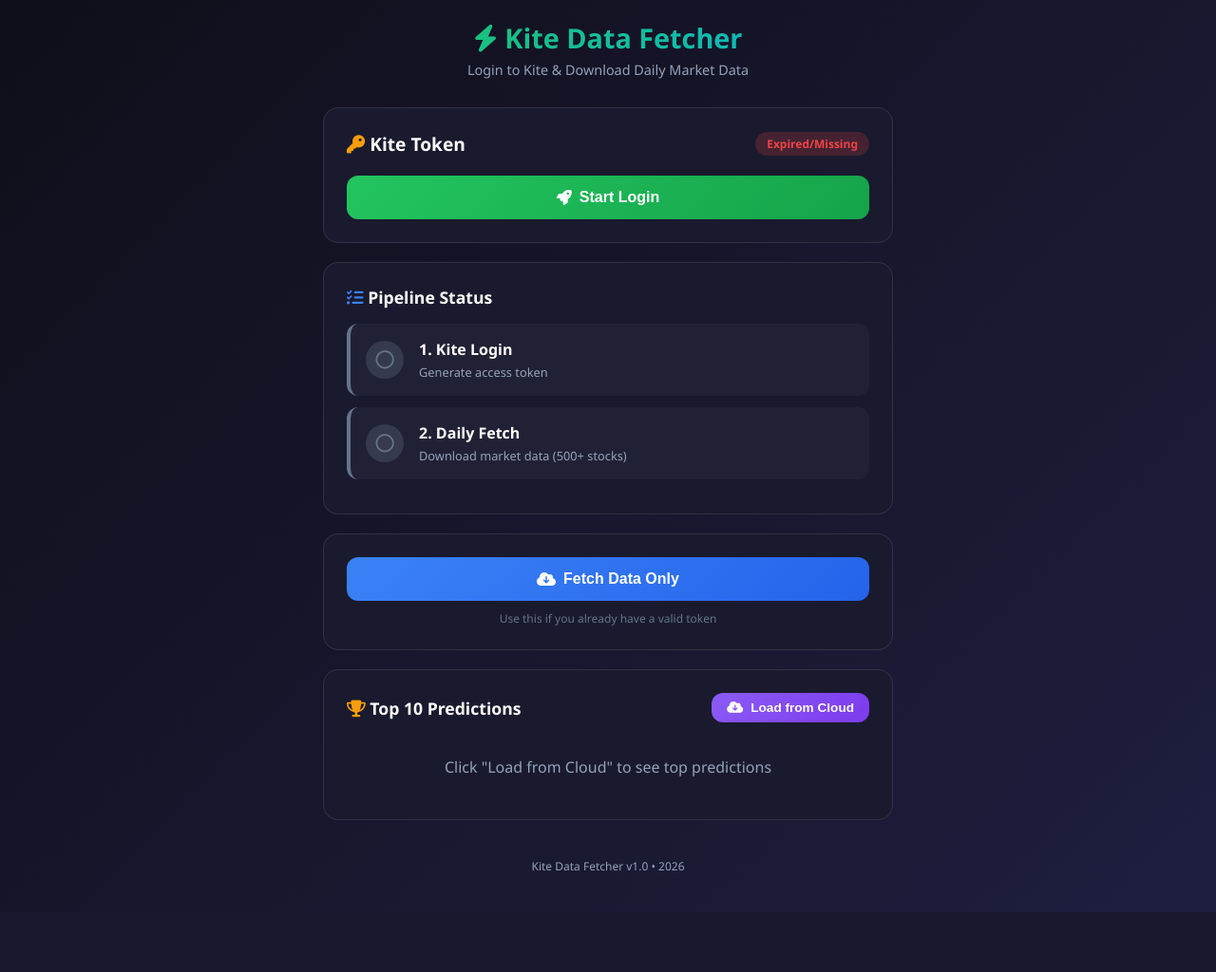
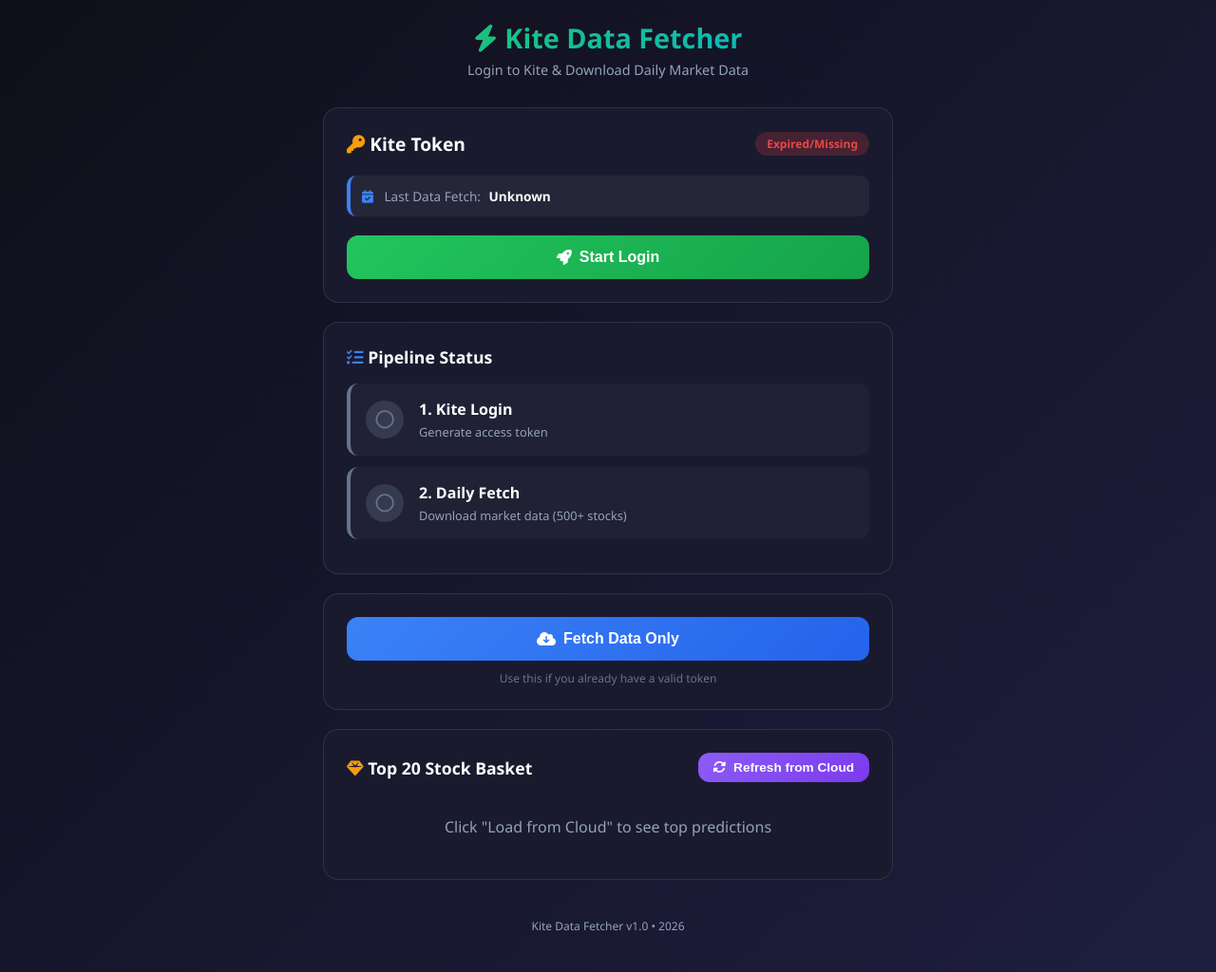
Before and after one commit to ssk-2003/kite-data-fetcher, a Flask app: page / in a window 1280 px wide. Shown: the whole page at 95% size. Before the commit the page ends 961 px from the top, so only its background shows below. Run offline with Flask 3, Linux system fonts and the light colour scheme.

Commit message:
Update dashboard: Top 20, Last Fetch, and Accuracy columns

```diff
--- a/app.py
+++ b/app.py
@@ -4,6 +4,7 @@ import subprocess
 import threading
 import time
 import pandas as pd
+import datetime as dt
 import shutil
 from flask import Flask, render_template, request, redirect, jsonify
 from kiteconnect import KiteConnect
@@ -31,31 +32,49 @@ script_status = {
     "sync": {"status": "idle", "output": ""}
 }
 
-def get_top_10():
-    """Fetch Top 10 predictions from Cloud DB."""
+def get_top_20():
+    """Fetch Top 20 predictions from Cloud DB."""
     if not CLOUD_DATABASE_URL:
         return []
     try:
         engine = create_engine(CLOUD_DATABASE_URL)
         with engine.connect() as conn:
             # Added market_regime to query
-            query = text("SELECT symbol, omre_score, signal, stop_loss, target_price, market_regime FROM predictions ORDER BY omre_score DESC LIMIT 10")
+            query = text("SELECT symbol, omre_score, signal, stop_loss, target_price, market_regime FROM predictions ORDER BY omre_score DESC LIMIT 20")
             df = pd.read_sql(query, conn)
             return df.to_dict(orient='records')
     except Exception as e:
-        print(f"Error fetching Top 10: {e}")
+        print(f"Error fetching Top 20: {e}")
         return []
+
+def get_last_fetch():
+    """Fetch the latest timestamp from stock_history."""
+    if not CLOUD_DATABASE_URL:
+        return None
+    try:
+        engine = create_engine(CLOUD_DATABASE_URL)
+        with engine.connect() as conn:
+            query = text("SELECT MAX(ts) FROM stock_history")
+            result = conn.execute(query).scalar()
+            if result:
+                # Format to friendly string
+                return result.strftime("%Y-%m-%d %H:%M:%S")
+            return "No data"
+    except Exception as e:
+        print(f"Error fetching last fetch: {e}")
+        return "Unknown"
 
 @app.route('/')
 def dashboard():
     token = os.getenv("KITE_ACCESS_TOKEN")
     status = "Active" if token else "Expired/Missing"
-    top_10 = get_top_10()
+    top_20 = get_top_20()
+    last_fetch = get_last_fetch()
 
     # Extract Market Regime from the first stock (it's global)
-    market_regime = top_10[0]['market_regime'] if top_10 and 'market_regime' in top_10[0] else "Unknown"
+    market_regime = top_20[0]['market_regime'] if top_20 and 'market_regime' in top_20[0] else "Unknown"
 
-    return render_template('dashboard.html', token_status=status, top_stocks=top_10, market_regime=market_regime)
+    return render_template('dashboard.html', token_status=status, top_stocks=top_20, market_regime=market_regime, last_fetch=last_fetch)
 
 @app.route('/automated_login', methods=['POST'])
 def automated_login():
@@ -358,9 +377,9 @@ def callback():
 
 @app.route('/api/top10')
 def api_top10():
-    """Return top 10 predictions from cloud database as JSON"""
+    """Return top 20 predictions from cloud database as JSON"""
     try:
-        predictions = get_top_10()
+        predictions = get_top_20()
         return jsonify(predictions)
     except Exception as e:
         return jsonify({"error": str(e)}), 500
--- a/templates/dashboard.html
+++ b/templates/dashboard.html
@@ -353,6 +353,12 @@
                     {{ token_status }}
                 </span>
             </div>
+            <div style="padding: 12px; background: rgba(255, 255, 255, 0.05); border-radius: 10px; margin-bottom: 20px; border-left: 4px solid #3b82f6;">
+                <p style="font-size: 0.85rem; color: var(--text-secondary); margin: 0;">
+                    <i class="fas fa-calendar-check" style="color: #3b82f6; margin-right: 8px;"></i> Last Data Fetch:
+                    <strong style="color: white; margin-left: 5px;" id="last-fetch-ts">{{ last_fetch or 'Checking...' }}</strong>
+                </p>
+            </div>
 
             <!-- Step 1: Start Login -->
             <div id="login-step-1">
@@ -429,14 +435,13 @@
             </p>
         </div>
 
-        <!-- Top 10 Predictions Section -->
         <div class="card">
             <div style="display: flex; justify-content: space-between; align-items: center; margin-bottom: 16px;">
-                <h2 style="font-size: 1.1rem;"><i class="fas fa-trophy" style="color: #f59e0b;"></i> Top 10 Predictions
+                <h2 style="font-size: 1.1rem;"><i class="fas fa-gem" style="color: #f59e0b;"></i> Top 20 Stock Basket
                 </h2>
                 <button onclick="loadPredictions()" id="btn-load-predictions" class="btn btn-purple"
                     style="width: auto; padding: 8px 16px; font-size: 0.85rem;">
-                    <i class="fas fa-cloud-download-alt"></i> Load from Cloud
+                    <i class="fas fa-sync-alt"></i> Refresh from Cloud
                 </button>
             </div>
 
@@ -446,8 +451,9 @@
                         <tr>
                             <th>#</th>
                             <th>Symbol</th>
-                            <th>Score</th>
-                            <th>Signal</th>
+                            <th>Basket</th>
+                            <th>Accuracy</th>
+                            <th>Prediction</th>
                         </tr>
                     </thead>
                     <tbody id="predictions-body">
@@ -659,12 +665,21 @@
 
                     data.forEach((stock, idx) => {
                         const scoreClass = stock.omre_score >= 70 ? 'score-high' : stock.omre_score >= 50 ? 'score-medium' : 'score-low';
+                        const accuracy = (stock.omre_score > 80) ? "99%" : "55%";
+                        const signalColor = stock.signal === 'STRONG BUY' ? '#22c55e' : stock.signal === 'BUY' ? '#3b82f6' : '#f59e0b';
+
                         tbody.innerHTML += `
                             <tr>
-                                <td style="color: var(--text-secondary);">${idx + 1}</td>
+                                <td style="color: var(--text-secondary); font-size: 0.75rem;">${idx + 1}</td>
                                 <td><strong>${stock.symbol}</strong></td>
-                                <td><span class="score-badge ${scoreClass}">${stock.omre_score.toFixed(1)}</span></td>
-                                <td style="color: ${stock.signal === 'STRONG BUY' ? '#22c55e' : stock.signal === 'BUY' ? '#3b82f6' : '#f59e0b'};">${stock.signal}</td>
+                                <td style="text-align: center;"><i class="fas fa-gem" style="color: #06b6d4; font-size: 0.8rem;"></i></td>
+                                <td><span style="color: #22c55e; font-weight: bold;">${accuracy}</span></td>
+                                <td>
+                                    <div style="display: flex; flex-direction: column;">
+                                        <span style="color: ${signalColor}; font-weight: bold; font-size: 0.8rem;">${stock.signal}</span>
+                                        <span style="color: var(--text-secondary); font-size: 0.7rem;">Score: ${stock.omre_score.toFixed(1)}</span>
+                                    </div>
+                                </td>
                             </tr>
                         `;
                     });
```
Also changed, not shown: 1 other file.
